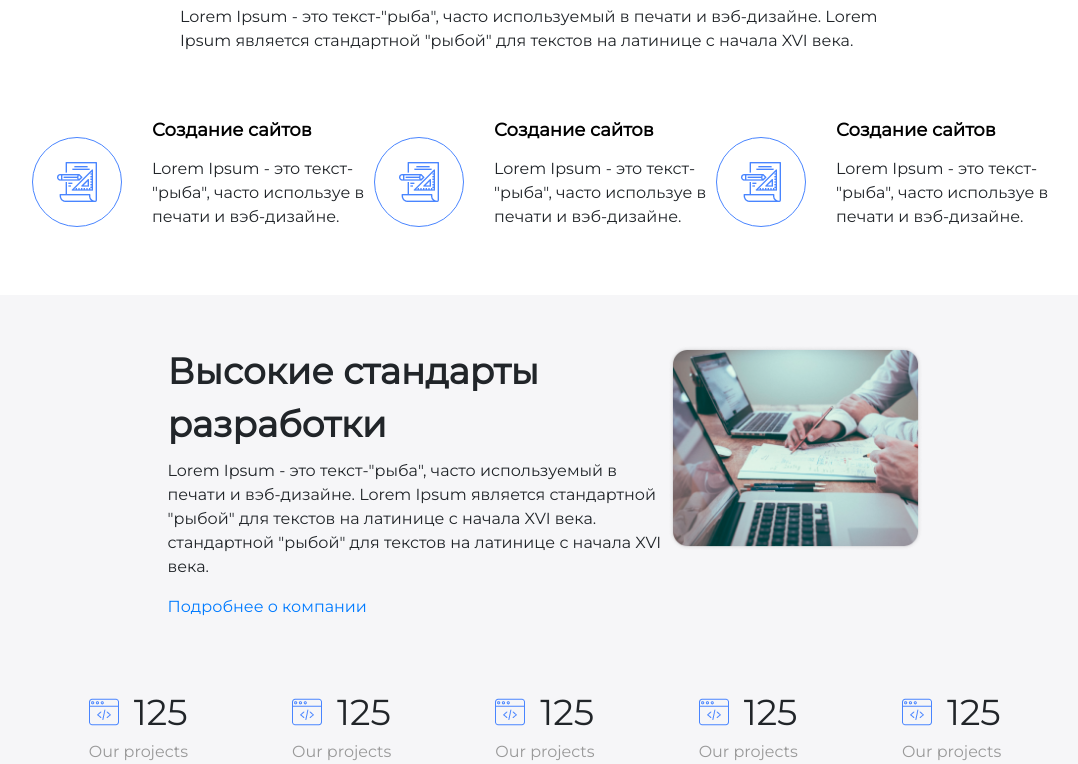
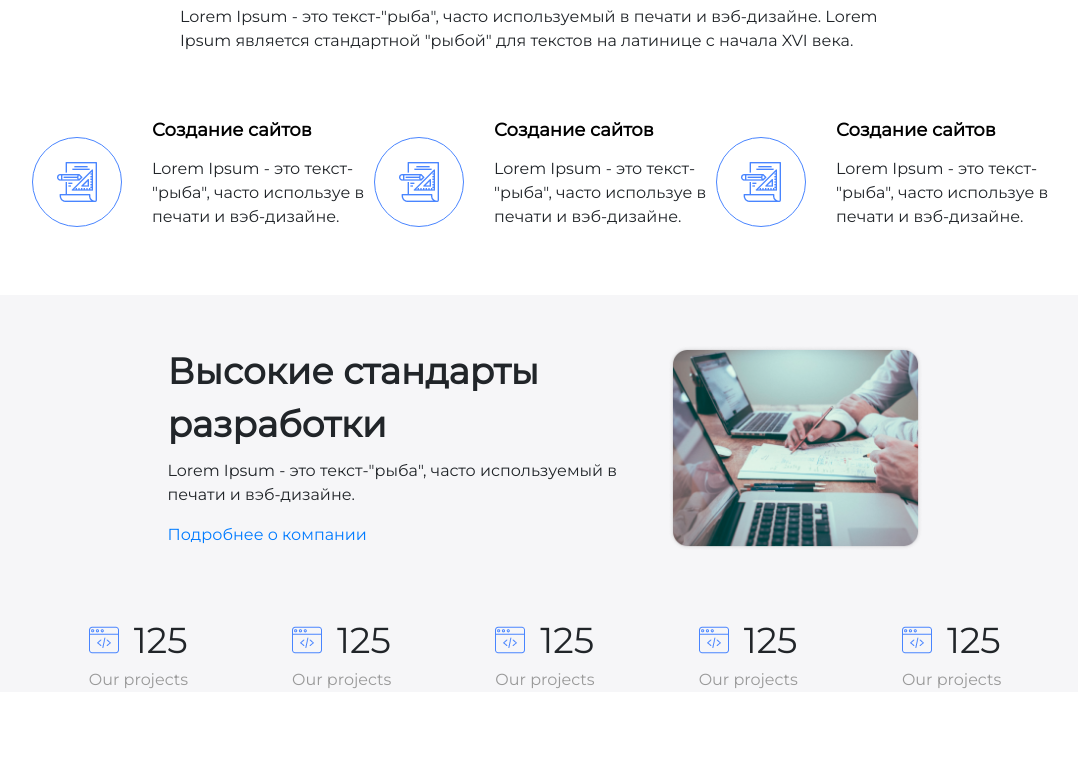
Before and after one commit to zet777/ItStudio, a plain HTML site: page index.html in a window 1280 px wide. Shown: the part 959-1723 px from the top of the page, without its empty margins (95-1173 px from the left). After the commit the page ends 1651 px from the top, so only its background shows below. Drawn offline with nearby package versions, Linux system fonts and the light colour scheme.

Commit message:
Update index.html

```diff
--- a/index.html
+++ b/index.html
@@ -70,7 +70,7 @@
       <div class="screen-two__container-two">
         <div class="screen-two__container-two-left">
           <h2>Высокие стандарты разработки</h2>
-          <p>Lorem Ipsum - это текст-"рыба", часто используемый в печати и вэб-дизайне. Lorem Ipsum является стандартной "рыбой" для текстов на латинице с начала XVI века.  стандартной "рыбой" для текстов на латинице с начала XVI века.</p>
+          <p>Lorem Ipsum - это текст-"рыба", часто используемый в печати и вэб-дизайне.  </p>
           <p><a href="#">Подробнее о компании</a></p>
 
         </div>
```
